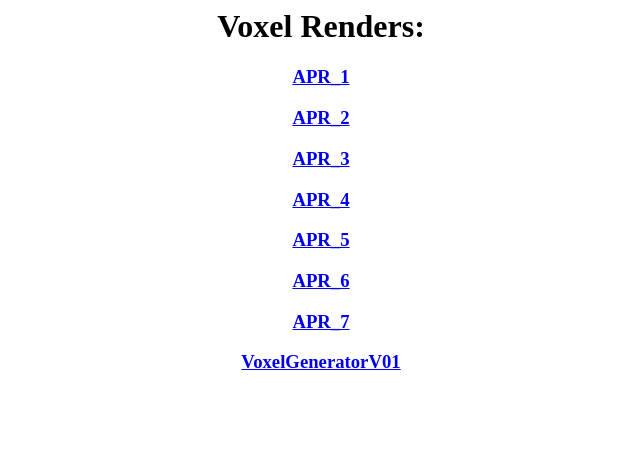
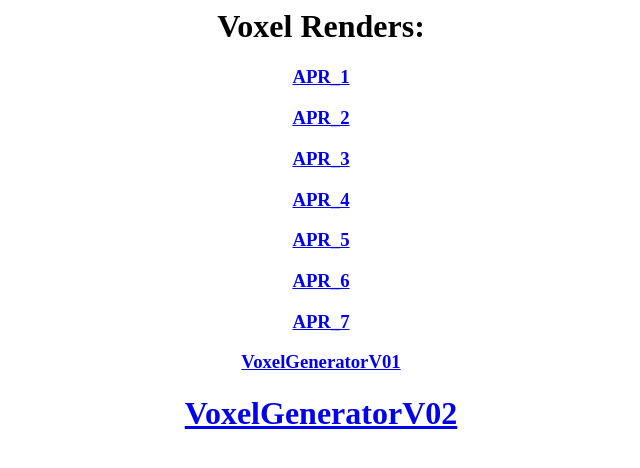
Before and after one commit to TusterDuster/Kapuster, a plain HTML site: page index.html in a window 1280 px wide. Shown: the whole page, without its empty margins (319-959 px from the left). Drawn offline with Linux system fonts and the light colour scheme.

Commit message:
Update index.html

```diff
--- a/index.html
+++ b/index.html
@@ -16,7 +16,9 @@
     <h3><a href="https://tusterduster.github.io/Kapuster/14.04.22">APR_6</a>
     <h3><a href="https://tusterduster.github.io/Kapuster/04.18.22(NewYourk)">APR_7</a>
     <h3><a href="https://tusterduster.github.io/Kapuster/VoxelGeneratorV01">VoxelGeneratorV01</a>
-    </h3>
+
+    <h1><a href="https://tusterduster.github.io/Kapuster/VoxelGeneratorV01">VoxelGeneratorV02</a></h1>
+
 
 
 
```
